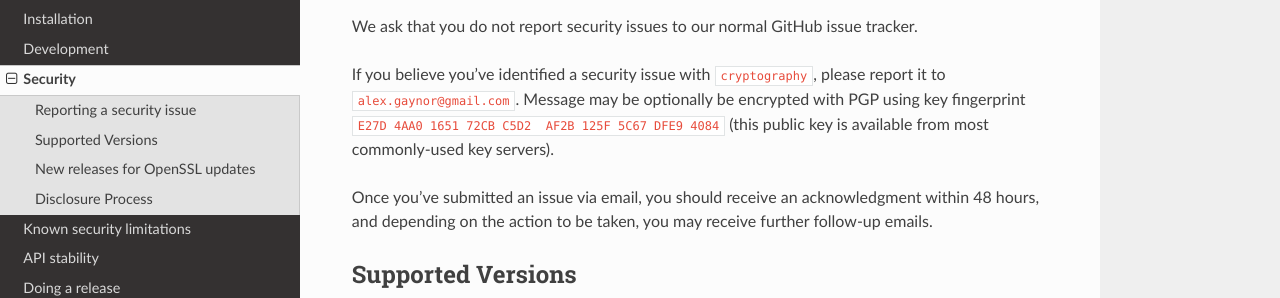
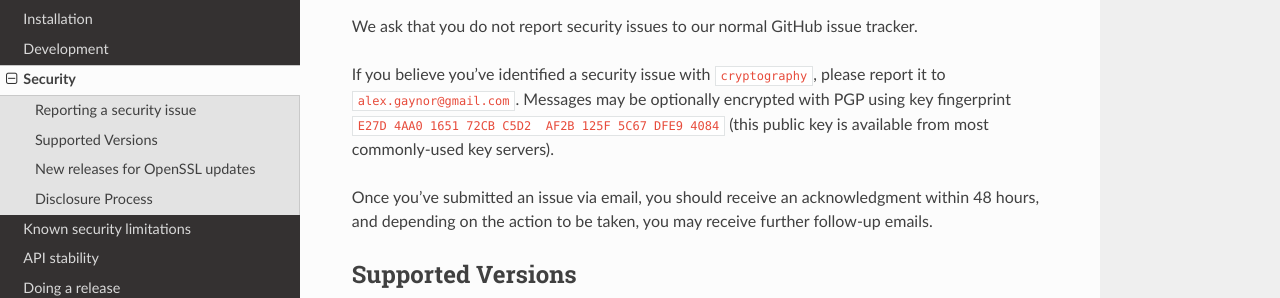
Before and after one commit to WebKing0121/cryptography, a Sphinx documentation site: the page built from docs/security.rst, in a window 1280 px wide and 900 px high. Shown: the part 274-572 px from the top of the window. Built offline with Sphinx 7.4.7 and the Read the Docs theme 2.0.0, drawn with Linux system fonts in a browser that asks for light colours; pages that are not in the unit, such as notebooks, are missing from menus.

Commit message:
Fixed a few typos

```diff
--- a/docs/security.rst
+++ b/docs/security.rst
@@ -12,10 +12,10 @@ We ask that you do not report security issues to our normal GitHub issue
 tracker.
 
 If you believe you've identified a security issue with ``cryptography``, please
-report it to ``alex.gaynor@gmail.com``. Message may be optionally be encrypted
-with PGP using  key fingerprint
-``E27D 4AA0 1651 72CB C5D2  AF2B 125F 5C67 DFE9 4084``
-(this public key is available from most commonly-used key servers).
+report it to ``alex.gaynor@gmail.com``. Messages may be optionally encrypted
+with PGP using key fingerprint
+``E27D 4AA0 1651 72CB C5D2  AF2B 125F 5C67 DFE9 4084`` (this public key is
+available from most commonly-used key servers).
 
 Once you've submitted an issue via email, you should receive an acknowledgment
 within 48 hours, and depending on the action to be taken, you may receive
```
